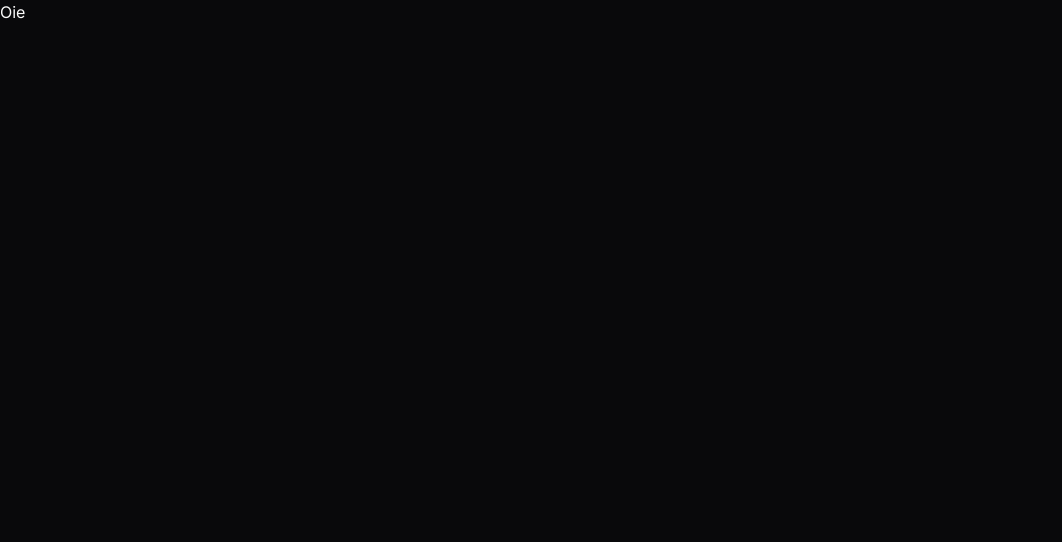
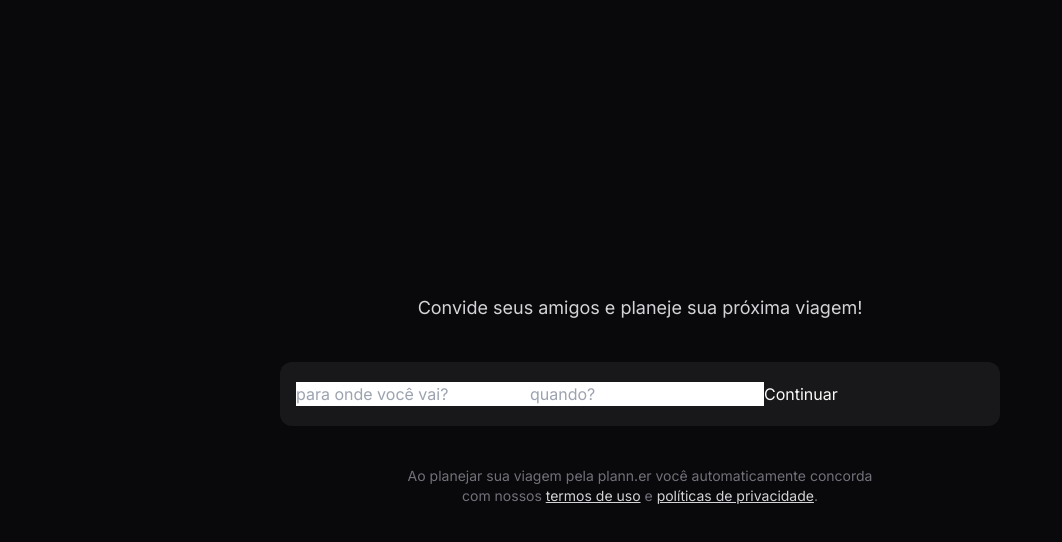
Before and after one commit to viniciusxsousa/planner, a React (Vite) app: page / in a window 1280 px wide. Shown: the top 542 px of the page, without its empty margins (0-1062 px from the left). Built offline with nearby package versions, Linux system fonts and the light colour scheme.

Commit message:
estilização basica

```diff
--- a/src/App.tsx
+++ b/src/App.tsx
@@ -1,8 +1,19 @@
 export function App() {
 
   return (
-    <>
-      <h1>Oie</h1>
-    </>
+    <div className="h-screen flex items-center justify-center">
+      <div className="max-w-3xl w-full px-6 text-center space-y-10">
+        <p className="text-zinc-300 text-lg">Convide seus amigos e planeje sua próxima viagem!</p>
+
+        <div className="h-16 bg-zinc-900 px-4 rounded-xl flex items-center">
+          <input type="text" placeholder="para onde você vai?" />
+          <input type="text" placeholder="quando?" />
+          <button>Continuar</button>
+        </div>
+
+        <p className="text-sm text-zinc-500">Ao planejar sua viagem pela plann.er você automaticamente concorda <br/>
+        com nossos <a className="text-zinc-300 underline" href="#">termos de uso</a> e <a className="text-zinc-300 underline" href="#">políticas de privacidade</a>.</p>
+      </div>
+    </div>
   )
 }
```
